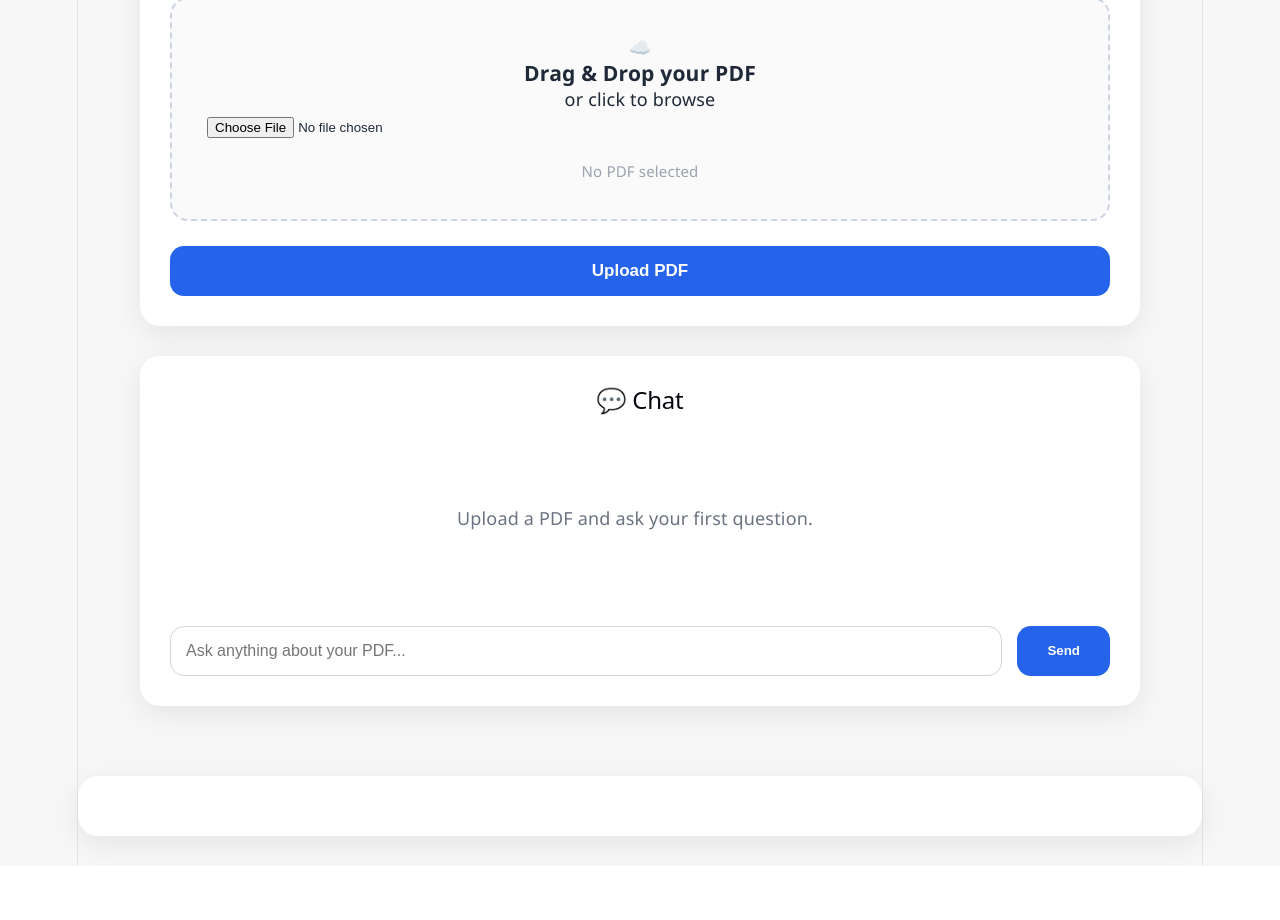
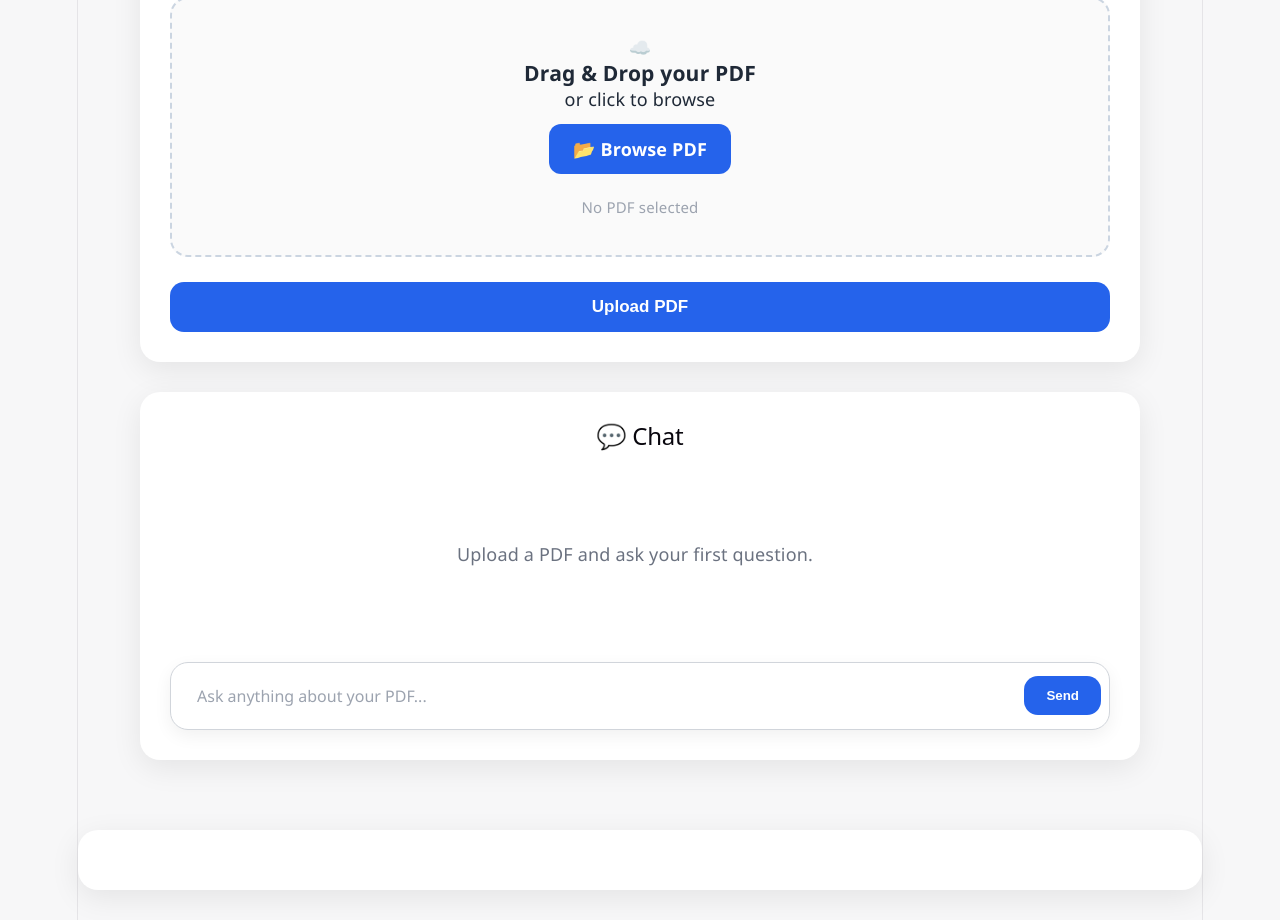
Before and after one commit to shivam9519/AI_Document_Assistant, a React app in the folder frontend/: page / in a window 1280 px wide. Shown: the part 380-1300 px from the top of the page. Before the commit the page ends 1246 px from the top, so only its background shows below. Built offline with nearby package versions, Linux system fonts and the light colour scheme; the HTML template or start-up script is replaced by a standard one.

Commit message:
Redesign frontend UI with modern chat interface

```diff
--- a/frontend/src/App.css
+++ b/frontend/src/App.css
@@ -199,9 +199,21 @@ section{
 
 }
 
+.upload-success{
+
+    margin-top:20px;
+
+    padding:16px 18px;
+
+}
+
 .upload-success p{
 
-    margin-top:8px;
+    margin-top:6px;
+
+    font-size:14px;
+
+    color:#166534;
 
 }
 
@@ -249,9 +261,15 @@ section{
 
     align-self:flex-end;
 
-    background:#2563eb;
+    max-width:65%;
+
+    background:linear-gradient(135deg,#2563eb,#1d4ed8);
 
     color:white;
+
+    border-radius:22px 22px 6px 22px;
+
+    box-shadow:0 12px 24px rgba(37,99,235,.25);
 
 }
 
@@ -259,9 +277,17 @@ section{
 
     align-self:flex-start;
 
+    max-width:78%;
+
     background:white;
 
     border:1px solid #e5e7eb;
+
+    border-left:5px solid #2563eb;
+
+    border-radius:22px;
+
+    box-shadow:0 8px 18px rgba(0,0,0,.06);
 
 }
 
@@ -349,9 +375,21 @@ section{
 
     display:flex;
 
-    gap:15px;
+    align-items:center;
+
+    background:white;
+
+    border:1px solid #d1d5db;
+
+    border-radius:18px;
+
+    padding:8px;
 
     margin-top:25px;
+
+    box-shadow:0 6px 18px rgba(0,0,0,.06);
+
+    transition:.25s;
 
 }
 
@@ -359,13 +397,25 @@ section{
 
     flex:1;
 
-    border:1px solid #d1d5db;
+    border:none;
 
-    border-radius:14px;
+    outline:none;
 
-    padding:15px;
+    background:transparent;
+
+    color:#1f2937;
 
     font-size:16px;
+
+    padding:14px 18px;
+
+    font-family:inherit;
+
+}
+
+.chat-input input::placeholder{
+
+    color:#9ca3af;
 
 }
 
@@ -379,8 +429,6 @@ section{
 
 .chat-input button{
 
-    padding:15px 30px;
-
     border:none;
 
     border-radius:14px;
@@ -389,13 +437,27 @@ section{
 
     color:white;
 
+    padding:12px 22px;
+
+    font-weight:600;
+
     cursor:pointer;
 
-    font-weight:600;
+    transition:.25s;
+
+}
+
+.chat-input:focus-within{
+
+    border-color:#2563eb;
+
+    box-shadow:0 0 0 4px rgba(37,99,235,.12);
 
 }
 
 .chat-input button:hover{
+
+    transform:translateY(-2px);
 
     background:#1d4ed8;
 
@@ -524,3 +586,207 @@ section{
     background: #eff6ff !important;
     transform: scale(1.01);
 }
+
+/* ===========================
+   Chat UI V2
+=========================== */
+
+.message{
+
+    position:relative;
+
+    transition:.25s;
+
+}
+
+.message:hover{
+
+    transform:translateY(-2px);
+
+}
+
+.message.assistant{
+
+    border-left:5px solid #2563eb;
+
+}
+
+.message.user{
+
+    box-shadow:0 12px 25px rgba(37,99,235,.25);
+
+}
+
+.sources-label{
+
+    display:block;
+
+    margin-bottom:10px;
+
+    font-weight:700;
+
+    color:#374151;
+
+}
+
+.source-tag{
+
+    transition:.25s;
+
+    cursor:pointer;
+
+}
+
+.source-tag:hover{
+
+    background:#2563eb;
+
+    color:white;
+
+}
+
+
+/* ===========================
+   Custom Browse Button
+=========================== */
+
+.browse-button{
+
+    display:inline-flex;
+
+    align-items:center;
+
+    justify-content:center;
+
+    margin-top:12px;
+
+    padding:12px 24px;
+
+    border-radius:12px;
+
+    background:#2563eb;
+
+    color:white;
+
+    font-weight:600;
+
+    cursor:pointer;
+
+    transition:.25s;
+
+}
+
+.browse-button:hover{
+
+    background:#1d4ed8;
+
+    transform:translateY(-2px);
+
+}
+
+.selected-file{
+
+    display:flex;
+
+    flex-direction:column;
+
+    align-items:center;
+
+    gap:8px;
+
+}
+
+.selected-file-name{
+
+    font-weight:700;
+
+    color:#15803d;
+
+    font-size:17px;
+
+    word-break:break-word;
+
+}
+
+
+/* ===========================
+   Message Footer
+=========================== */
+
+.message-footer{
+
+    margin-top:20px;
+
+    display:flex;
+
+    justify-content:space-between;
+
+    align-items:flex-end;
+
+    gap:20px;
+
+    flex-wrap:wrap;
+
+}
+
+.message.assistant{
+
+    max-width:78%;
+
+}
+
+.message.user{
+
+    max-width:65%;
+
+}
+
+.copy-button{
+
+    margin-left:auto;
+
+}
+
+/* ===========================
+   Assistant Header
+=========================== */
+
+.assistant-header{
+
+    display:flex;
+
+    align-items:center;
+
+    gap:10px;
+
+    margin-bottom:16px;
+
+    font-weight:700;
+
+    color:#1f2937;
+
+}
+
+.assistant-avatar{
+
+    width:36px;
+
+    height:36px;
+
+    border-radius:50%;
+
+    background:#2563eb;
+
+    color:white;
+
+    display:flex;
+
+    align-items:center;
+
+    justify-content:center;
+
+    font-size:18px;
+
+    flex-shrink:0;
+
+}
--- a/frontend/src/components/chatsection.jsx
+++ b/frontend/src/components/chatsection.jsx
@@ -84,35 +84,25 @@ function ChatSection({
                                             key={index}
                                             className={`message ${message.role}`}
                                         >
+                                            {message.role === "assistant" && (
 
-                            <div className="message-top">
+                                            <div className="assistant-header">
 
-                                <div className="message-header">
+                                                <div className="assistant-avatar">
 
-                                    {message.role === "user"
-                                        ? "👤 You"
-                                        : "🤖 AI"}
+                                                    🤖
 
                                                 </div>
 
-                                {message.role === "assistant" && (
+                                                <span>
 
-                                    <button
-                                        className="copy-button"
-                                        onClick={() =>
-                                            handleCopy(message.text, index)
-                                        }
-                                    >
+                                                    AI Assistant
 
-                                        {copiedIndex === index
-                                            ? "✅ Copied"
-                                            : "📋 Copy"}
+                                                </span>
 
-                                    </button>
+                                            </div>
 
                                         )}
-
-                            </div>
 
                             <div className="message-body">
 
@@ -131,14 +121,19 @@ function ChatSection({
                                 )}
 
                             </div>
+                            {message.role === "assistant" && (
 
-                            {message.role === "assistant" &&
-                                message.sources &&
-                                message.sources.length > 0 && (
+                                <div className="message-footer">
+
+                                    {message.sources && message.sources.length > 0 && (
 
                                         <div className="message-sources">
 
-                                        <strong>Sources:</strong>{" "}
+                                            <span className="sources-label">
+
+                                                📄 Sources
+
+                                            </span>
 
                                             {message.sources.map((page) => (
 
@@ -146,7 +141,7 @@ function ChatSection({
                                                     key={page}
                                                     className="source-tag"
                                                 >
-                                                Page {page}
+                                                    📄 Page {page}
                                                 </span>
 
                                             ))}
@@ -154,6 +149,23 @@ function ChatSection({
                                         </div>
 
                                     )}
+
+                                    <button
+                                        className="copy-button"
+                                        onClick={() => handleCopy(message.text, index)}
+                                    >
+
+                                        {copiedIndex === index
+                                            ? "✅ Copied"
+                                            : "📋 Copy"}
+
+                                    </button>
+
+                                </div>
+
+                            )}
+
+
 
                         </div>
 
--- a/frontend/src/components/uploadsection.jsx
+++ b/frontend/src/components/uploadsection.jsx
@@ -159,13 +159,20 @@ function UploadSection({ setDocumentId }) {
                         or click to browse
 
                   </p>
-
                         <input
                             id="pdf-upload"
                             type="file"
                             accept=".pdf"
                             onChange={handleFileChange}
+                            hidden
                         />
+
+                        <label
+                            htmlFor="pdf-upload"
+                            className="browse-button"
+                        >
+                            📂 Browse PDF
+                        </label>
 
                 </label>
 
@@ -173,9 +180,9 @@ function UploadSection({ setDocumentId }) {
 
                     <div className="selected-file">
 
-                        <div>
+                        <div className="selected-file-name">
 
-                            📄 <strong>{file.name}</strong>
+                            📄 {file.name}
 
                         </div>
 
@@ -216,22 +223,12 @@ function UploadSection({ setDocumentId }) {
                <div className="upload-success">
 
                     <strong>
-
-                        ✅ {uploadResult.filename}
-
+                        ✅ {uploadResult.filename} uploaded successfully.
                     </strong>
 
                     <p>
-
-                        Your document is ready.
-
+                        Ready to chat.
                     </p>
-
-                    <small>
-
-                        Start asking questions below.
-
-                    </small>
 
                 </div>
 
```
Lines whose indentation alone changed are shown as unchanged.
